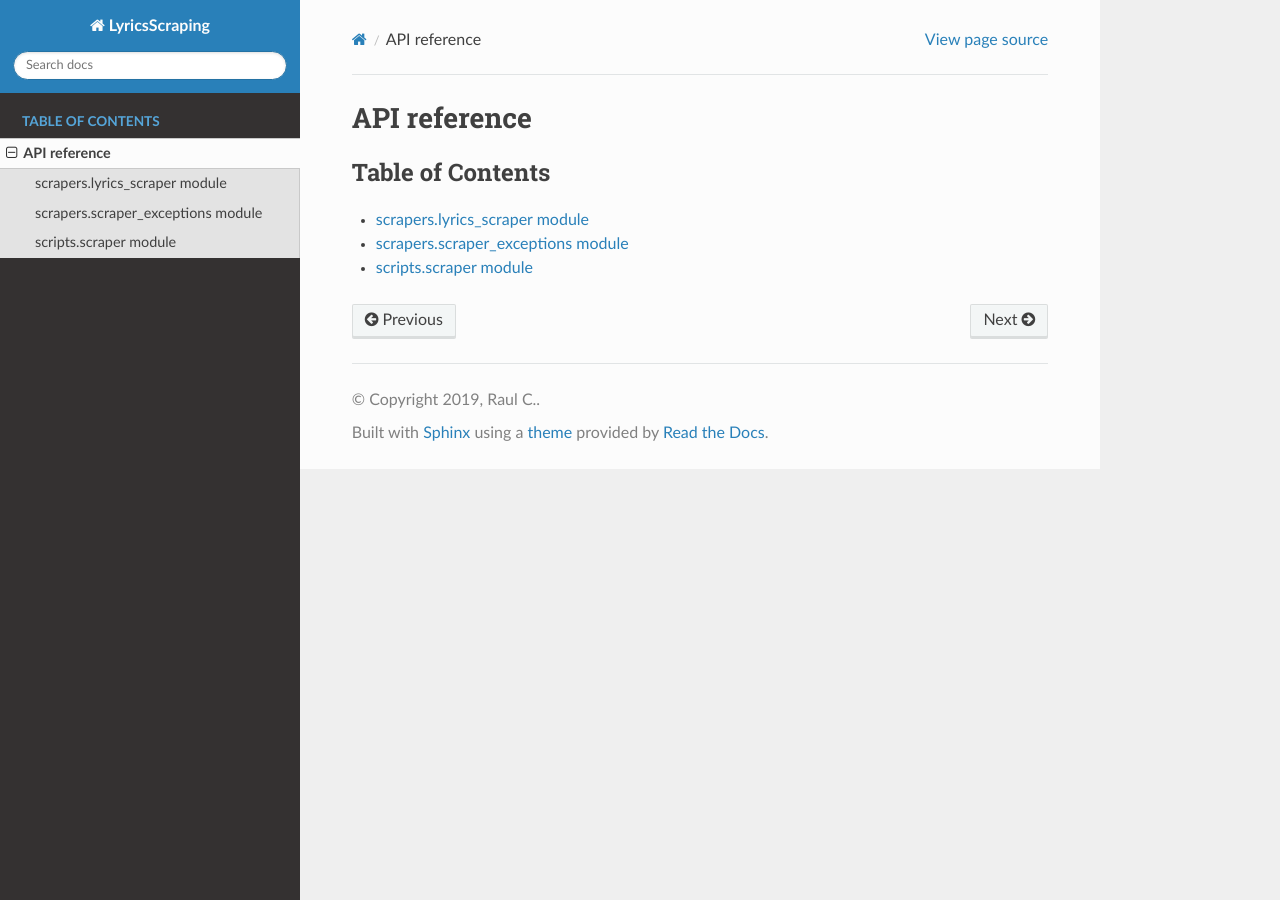
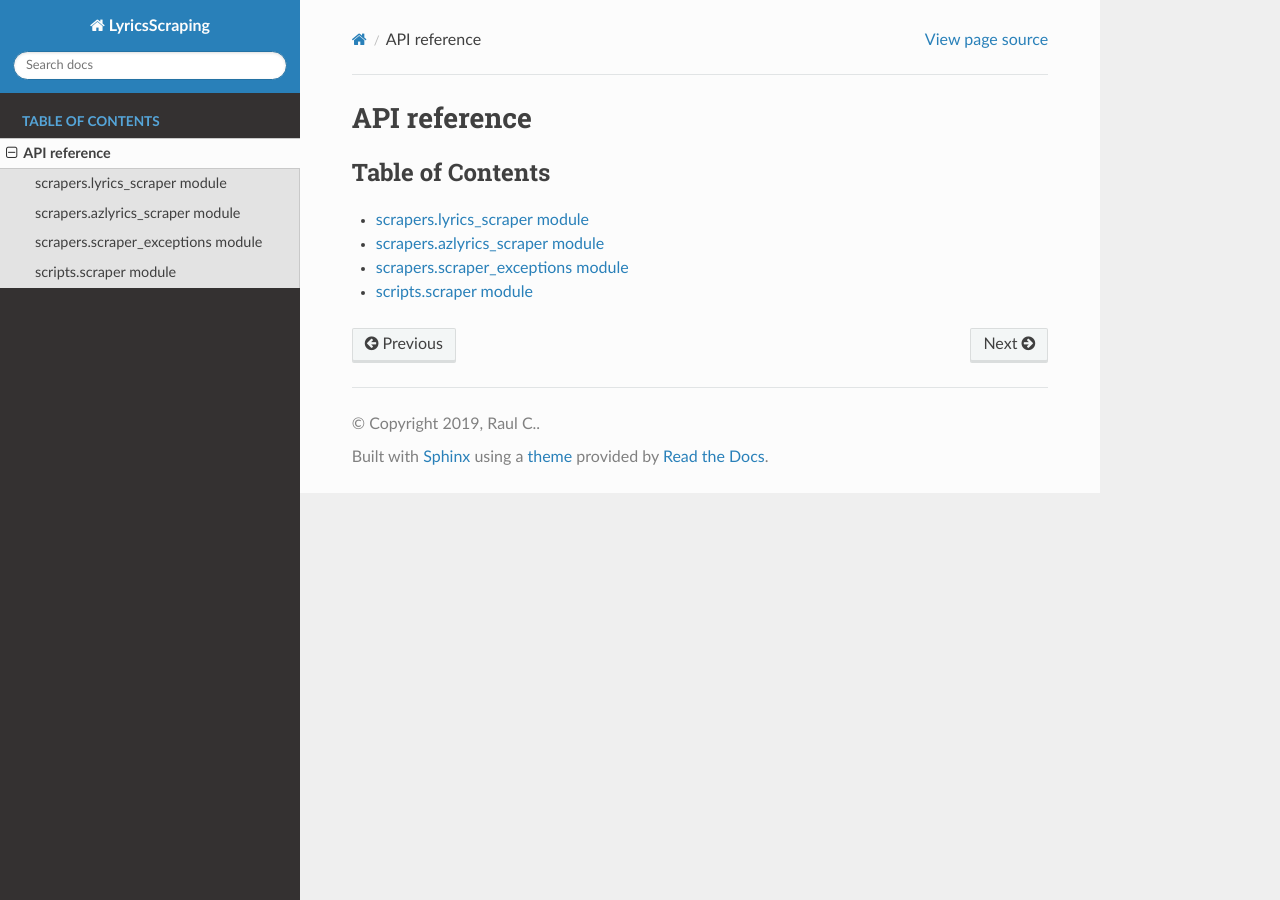
Before and after one commit to raul23/LyricsScraping, a Sphinx documentation site: the page built from docs/source/api_reference.rst, in a window 1280 px wide. Built offline with Sphinx 7.4.7 and the Read the Docs theme 2.0.0, drawn with Linux system fonts in a browser that asks for light colours.

Commit message:
Update docs

```diff
--- a/docs/source/api_reference.rst
+++ b/docs/source/api_reference.rst
@@ -7,5 +7,6 @@ API reference
    :caption: Table of Contents
 
    scrapers.lyrics_scraper
+   scrapers.azlyrics_scraper
    scrapers.scraper_exceptions
    scripts.scraper
--- a/docs/source/conf.py
+++ b/docs/source/conf.py
@@ -62,7 +62,7 @@ templates_path = ['_templates']
 # directories to ignore when looking for source files.
 # This pattern also affects html_static_path and html_extra_path.
 exclude_patterns = [
-    'scrapers.azlyrics*',
+    # 'scrapers.azlyrics*',
     'scrapers.genius*',
     # 'scrapers.lyrics*',
     'scrapers.rst'
@@ -73,6 +73,7 @@ exclude_patterns = [
 # Ref.: https://bit.ly/2mt4jsP
 autodoc_default_options = {
     # 'private-members': True
+    'inherited-members': True
 }
 
 
--- a/docs/source/index.rst
+++ b/docs/source/index.rst
@@ -5,6 +5,10 @@
 
 Welcome to LyricsScraping's documentation!
 ==========================================
+
+.. raw:: html
+
+   <p align="center"><img src="https://raw.githubusercontent.com/raul23/images/master/LyricsScraping/LyricsScraping_logo.png"></p>
 
 .. toctree::
    :maxdepth: 3
--- /dev/null
+++ b/docs/source/scrapers.azlyrics_scraper.rst
@@ -0,0 +1,6 @@
+scrapers.azlyrics\_scraper module
+=================================
+.. automodule:: scrapers.azlyrics_scraper
+   :members:
+   :undoc-members:
+   :show-inheritance:
```
Also changed, not shown: 2 other files.
